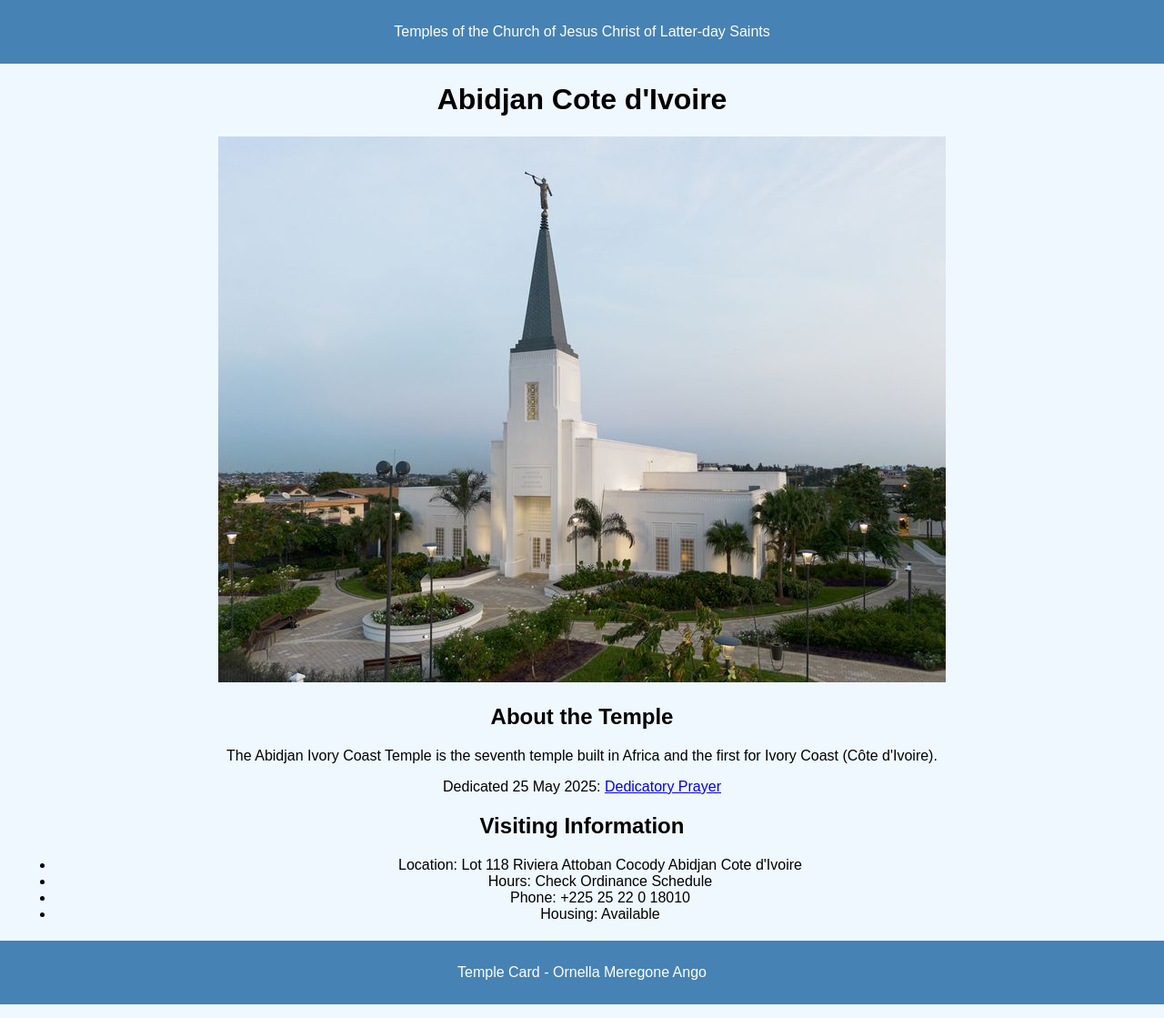
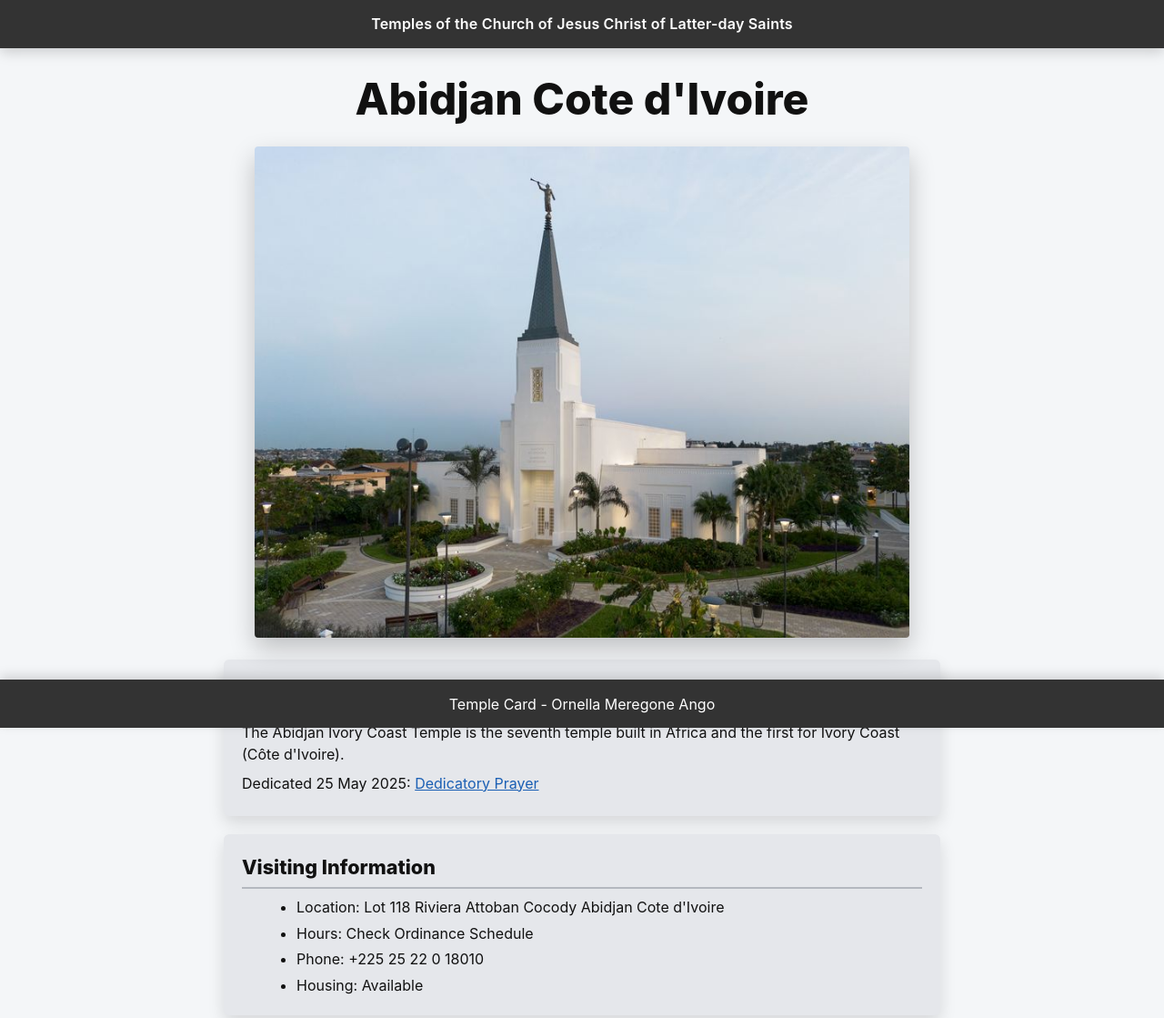
Before and after one commit to ornemere/wdd130, a plain HTML site: page week02/temple.html in a window 1280 px wide. Shown: the top 1119 px of the page at 91% size. Drawn offline with Linux system fonts and the light colour scheme; files that its build step writes are made by us from their sources.

Commit message:
Cambios nuevos

```diff
--- a/week02/temple.css
+++ b/week02/temple.css
@@ -1,25 +1,99 @@
-body {
-  background-color: #f0f8ff;
-  font-family: Arial, Helvetica, sans-serif;
-  margin: 0;
-  padding: 0;
+/* --- Estilo limpio, tipo ChurchOfJesusChrist.org, sin tocar el HTML --- */
+:root{
+  --ink:#111;
+  --paper:#f4f6f8;
+  --card:#e5e7eb;
+  --brand:#333; /* barra superior y footer */
 }
 
-header {
-  background-color: steelblue;
-  color: white;
-  padding: 10px;
-  text-align: center;
+*{ box-sizing:border-box; }
+
+html,body{
+  margin:0;
+  padding:0;
+  color:var(--ink);
+  background:var(--paper);
+  font-family:-apple-system,BlinkMacSystemFont,"Segoe UI",Roboto,"Helvetica Neue",Arial,"Noto Sans",sans-serif;
+  line-height:1.5;
 }
 
-main {
-  margin: 20px;
-  text-align: center;
+/* barra superior */
+header{
+  background:var(--brand);
+  color:#fff;
+  padding:.9rem 0;
+  box-shadow:0 4px 14px rgba(0,0,0,.18);
+}
+header p{
+  margin:0;
+  text-align:center;
+  font-weight:600;
+  letter-spacing:.2px;
 }
 
-footer {
-  background-color: steelblue;
-  color: white;
-  text-align: center;
-  padding: 10px;
+/* contenedor principal centrado */
+main{
+  max-width:820px;
+  margin:0 auto;
+  padding:0 1rem 5rem; /* espacio extra por footer fijo */
 }
+
+/* título principal */
+h1{
+  font-size:clamp(2rem,4vw + 1rem,3rem);
+  text-align:center;
+  margin:1.25rem 0 1rem;
+  font-weight:800;
+}
+
+/* imagen hero centrada con sombra */
+picture{
+  display:flex;
+  justify-content:center;
+  margin:0 0 1.5rem;
+}
+picture img{
+  width:100%;
+  max-width:720px;
+  height:auto;            /* mantiene proporción */
+  display:block;
+  border-radius:4px;
+  box-shadow:0 12px 28px rgba(0,0,0,.22);
+}
+
+/* tarjetas (sections) */
+main > section{
+  background:var(--card);
+  padding:1rem 1.25rem;
+  border-radius:6px;
+  margin:1.25rem 0;
+  box-shadow:0 8px 18px rgba(0,0,0,.12);
+}
+main > section h2{
+  margin:.25rem 0 .5rem;
+  font-size:1.35rem;
+  font-weight:800;
+  border-bottom:2px solid #b4b8bf;
+  padding-bottom:.35rem;
+}
+main > section p{ margin:.5rem 0; }
+main > section ul{
+  margin:.25rem 0 0 1.25rem;
+}
+main > section li{ margin:.3rem 0; }
+
+/* links sobrios */
+a{ color:#1a5fb4; text-decoration:underline; }
+a:hover{ text-decoration:none; }
+
+/* footer fijo */
+footer{
+  position:fixed;
+  left:0; right:0; bottom:0;
+  background:var(--brand);
+  color:#fff;
+  text-align:center;
+  padding:.9rem 0;
+  box-shadow:0 -4px 12px rgba(0,0,0,.15);
+}
+footer p{ margin:0; }
```
